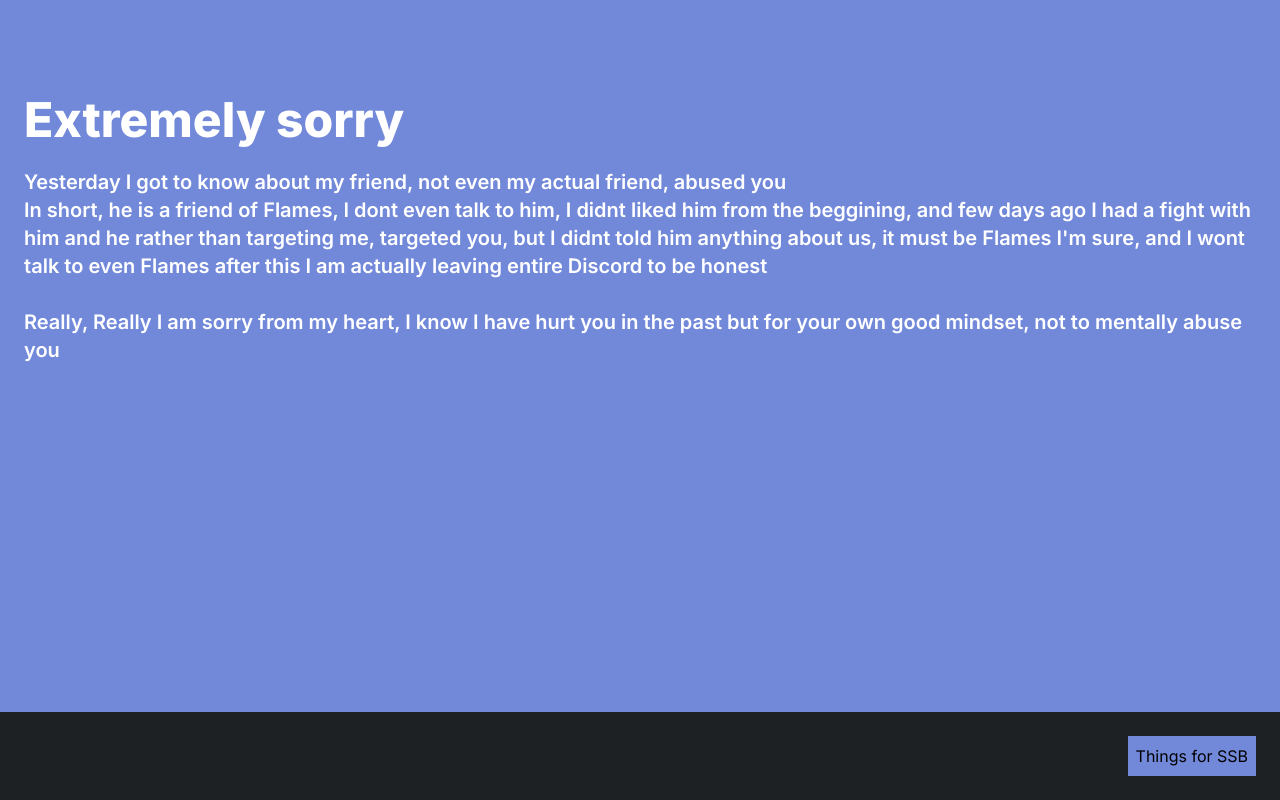
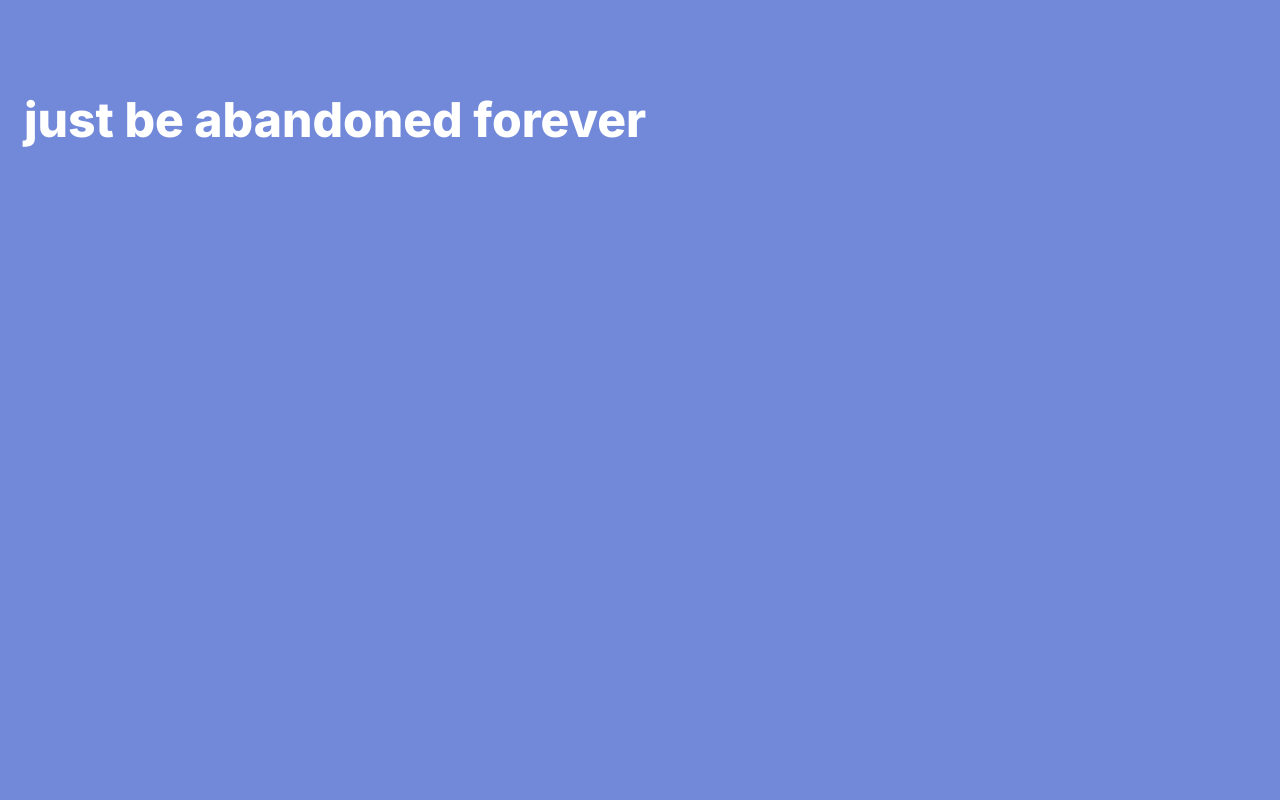
Before and after one commit to pixelDriftadv/tr, a Next.js app: page / in a window 1280 px wide. Built offline with nearby package versions, Linux system fonts and the light colour scheme.

Commit message:
Update page.tsx

```diff
--- a/src/app/page.tsx
+++ b/src/app/page.tsx
@@ -4,31 +4,7 @@ import Link from 'next/link';
 export default function Home() {
   return (
     <main className="flex min-h-screen bg-[#7289da] flex-col space-y-6 py-24 px-6">
-      <h1 className=" text-white font-extrabold text-5xl">Extremely sorry</h1>
-
-      <h1 className=" text-white font-semibold text-xl">
-        Yesterday I got to know about my friend, not even my actual friend,
-        abused you <br />
-        In short, he is a friend of Flames, I dont even talk to him, I didnt
-        liked him from the beggining, and few days ago I had a fight with him
-        and he rather than targeting me, targeted you, but I didnt told him
-        anything about us, it must be Flames {"I'm"} sure, and I wont talk to
-        even Flames after this I am actually leaving entire Discord to be honest{' '}
-        <br /> <br />
-        Really, Really I am sorry from my heart, I know I have hurt you in the
-        past but for your own good mindset, not to mentally abuse you
-      </h1>
-
-      <div className="h-auto flex items-center justify-end w-full p-6 bg-[#1e2124] fixed bottom-0 left-0">
-        <Link href={'/things'}>
-          <button
-            type="submit"
-            className="p-2 transition-all bg-[#7289da] focus:border focus:border-white active:border active:border-white hover:border hover:border-white"
-          >
-            Things for SSB
-          </button>
-        </Link>
-      </div>
+      <h1 className=" text-white font-extrabold text-5xl">just be abandoned forever</h1>
     </main>
   );
 }
```
